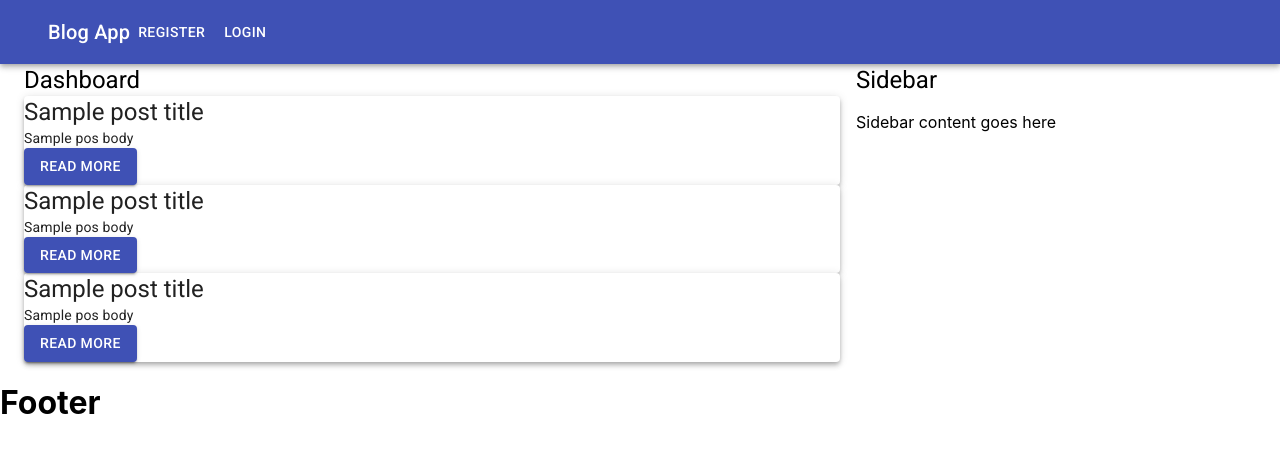
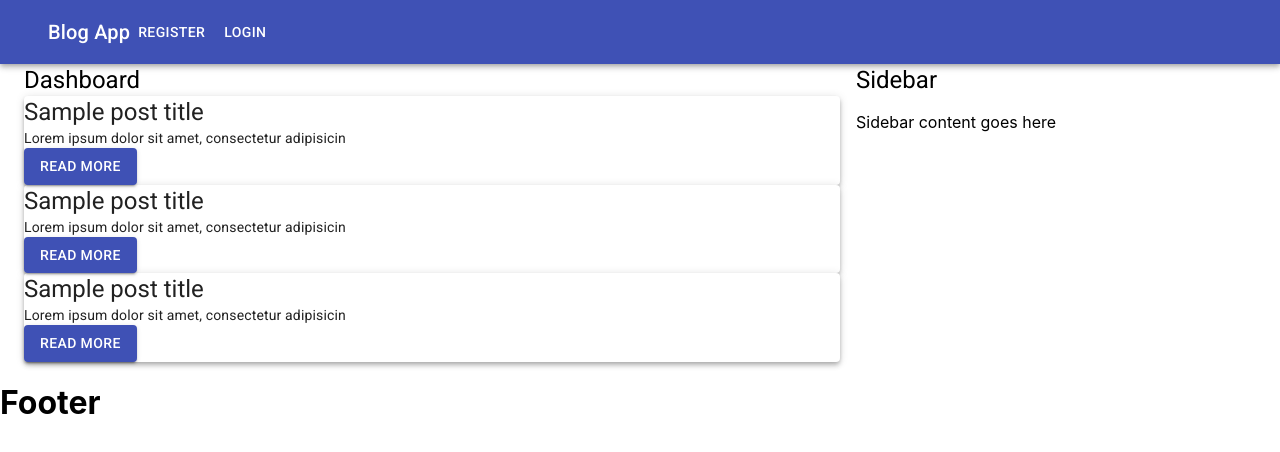
Before and after one commit to ArmAlam/BlogApp, a React (Create React App) app: page / in a window 1280 px wide. Shown: the top 452 px of the page. Built offline with nearby package versions, Linux system fonts and the light colour scheme.

Commit message:
Post Delete and Text truncation done

```diff
--- a/src/App.js
+++ b/src/App.js
@@ -12,6 +12,10 @@ function App() {
 
     const [posts, setPosts] = useState(postsData);
 
+    const deletePost = (id) => {
+        setPosts(posts.filter(post => post.id !== id));
+    }
+
   return (
     <>
     <BrowserRouter>
@@ -23,7 +27,7 @@ function App() {
                   />
                   <Route path='/add' component={AddPost}/>
                   <Route path='/edit/:id' component={EditPost}/>
-                  <Route path='/post/:id' render={ () => <PostDetails posts={posts}/>}/>
+                  <Route path='/post/:id' render={ () => <PostDetails posts={posts} deletePost={deletePost}/>}/>
                   <Route path='/register' component={Register}/>
                   <Route path='/login' component={Login}/>
                   <Route component={NotFound } />
--- a/src/components/posts/PostDetails.js
+++ b/src/components/posts/PostDetails.js
@@ -1,9 +1,19 @@
 import React from 'react';
-import {withRouter} from 'react-router-dom';
+import {withRouter, Link} from 'react-router-dom';
 import {Typography, Button} from "@material-ui/core";
 
-const PostDetails = ({posts, match: {params: {id}}}) => {
+const PostDetails = ({
+        posts,
+        match: {params: {id}},
+        history,
+        deletePost
+    }) => {
     const findPost = posts.find(post => post.id === Number(id));
+
+    const handleDelete = (id) => {
+        deletePost(id);
+        history.push('/');
+    };
     return (
         <>
             <Typography variant='h5' component='h3'>
@@ -16,10 +26,19 @@ const PostDetails = ({posts, match: {params: {id}}}) => {
             <Typography variant='caption' display='block' align='right'>
                 Written by: Arm
             </Typography>
-            <Button variant='contained' color='primary' >
+            <Button
+                component={Link}
+                to={`/edit/${findPost.id}`}
+                variant='contained'
+                color='primary'
+            >
                 Edit
             </Button>
-            <Button variant='contained' color='primary' >
+            <Button
+                variant='contained'
+                color='primary'
+                onClick={() => handleDelete(findPost.id)}
+            >
                 Delete
             </Button>
         </>
--- a/src/components/posts/PostSummary.js
+++ b/src/components/posts/PostSummary.js
@@ -1,6 +1,7 @@
 import React from 'react';
 import {Typography, Button} from "@material-ui/core";
 import {Link} from 'react-router-dom';
+import {truncateText} from '../../utils';
 
 const PostSummary = ({post}) => {
     return (
@@ -9,7 +10,7 @@ const PostSummary = ({post}) => {
                 {post.title}
             </Typography>
             <Typography variant='body2'>
-                {post.body}
+                {truncateText(post.body, 50)}
             </Typography>
             <Button
                 component={Link}
--- a/src/data/data.js
+++ b/src/data/data.js
@@ -2,19 +2,28 @@ const postsData = [
     {
         id: 1,
         title: 'Sample post title',
-        body: 'Sample pos body',
+        body: 'Lorem ipsum dolor sit amet, consectetur adipisicing elit. Animi consectetur dicta ' +
+            'eligendi enim ex hic iste minima modi quia quidem quod repellat reprehenderit rerum tempora tenetur, ' +
+            'ullam voluptas! Expedita, magnam, non. A accusamus adipisci aliquid animi aspernatur assumenda atque consequatur culpa debitis distinctio doloribus earum eligendi eveniet ex ipsum iste iure laboriosam laborum molestias natus nesciunt odit officiis quas quasi, quis quod rerum sed tenetur veniam vero. Aliquid consequuntur doloremque hic, itaque omnis sint. Alias doloribus, quod. Aspernatur beatae consectetur, cum earum excepturi fuga ipsum, iure minima minus obcaecati pariatur ' +
+            'perspiciatis possimus quaerat quam qui quibusdam tempora vero voluptate voluptatem.',
         img_url: '1.jpg'
     },
     {
         id: 2,
         title: 'Sample post title',
-        body: 'Sample pos body',
+        body: 'Lorem ipsum dolor sit amet, consectetur adipisicing elit. Animi consectetur dicta ' +
+            'eligendi enim ex hic iste minima modi quia quidem quod repellat reprehenderit rerum tempora tenetur, ' +
+            'ullam voluptas! Expedita, magnam, non. A accusamus adipisci aliquid animi aspernatur assumenda atque consequatur culpa debitis distinctio doloribus earum eligendi eveniet ex ipsum iste iure laboriosam laborum molestias natus nesciunt odit officiis quas quasi, quis quod rerum sed tenetur veniam vero. Aliquid consequuntur doloremque hic, itaque omnis sint. Alias doloribus, quod. Aspernatur beatae consectetur, cum earum excepturi fuga ipsum, iure minima minus obcaecati pariatur ' +
+            'perspiciatis possimus quaerat quam qui quibusdam tempora vero voluptate voluptatem.',
         img_url: '2.jpg'
     },
     {
         id: 3,
         title: 'Sample post title',
-        body: 'Sample pos body',
+        body: 'Lorem ipsum dolor sit amet, consectetur adipisicing elit. Animi consectetur dicta ' +
+            'eligendi enim ex hic iste minima modi quia quidem quod repellat reprehenderit rerum tempora tenetur, ' +
+            'ullam voluptas! Expedita, magnam, non. A accusamus adipisci aliquid animi aspernatur assumenda atque consequatur culpa debitis distinctio doloribus earum eligendi eveniet ex ipsum iste iure laboriosam laborum molestias natus nesciunt odit officiis quas quasi, quis quod rerum sed tenetur veniam vero. Aliquid consequuntur doloremque hic, itaque omnis sint. Alias doloribus, quod. Aspernatur beatae consectetur, cum earum excepturi fuga ipsum, iure minima minus obcaecati pariatur ' +
+            'perspiciatis possimus quaerat quam qui quibusdam tempora vero voluptate voluptatem.',
         img_url: '3.jpg'
     },
 ]
--- /dev/null
+++ b/src/utils/index.js
@@ -0,0 +1,3 @@
+import truncateText from "./truncate";
+
+export {truncateText};
--- /dev/null
+++ b/src/utils/truncate.js
@@ -0,0 +1,5 @@
+const truncateText = (text, count) => {
+    return text.substr(0, count)
+};
+
+export default truncateText;
```
